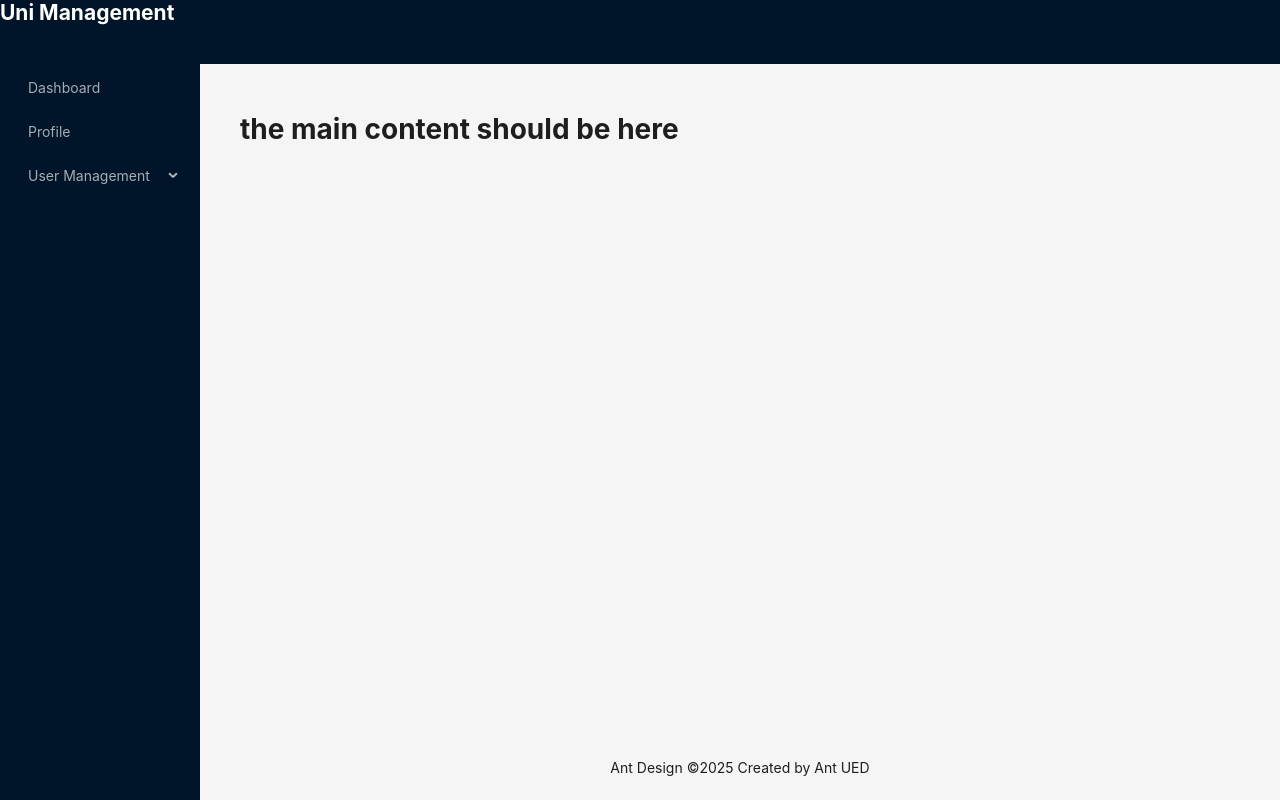
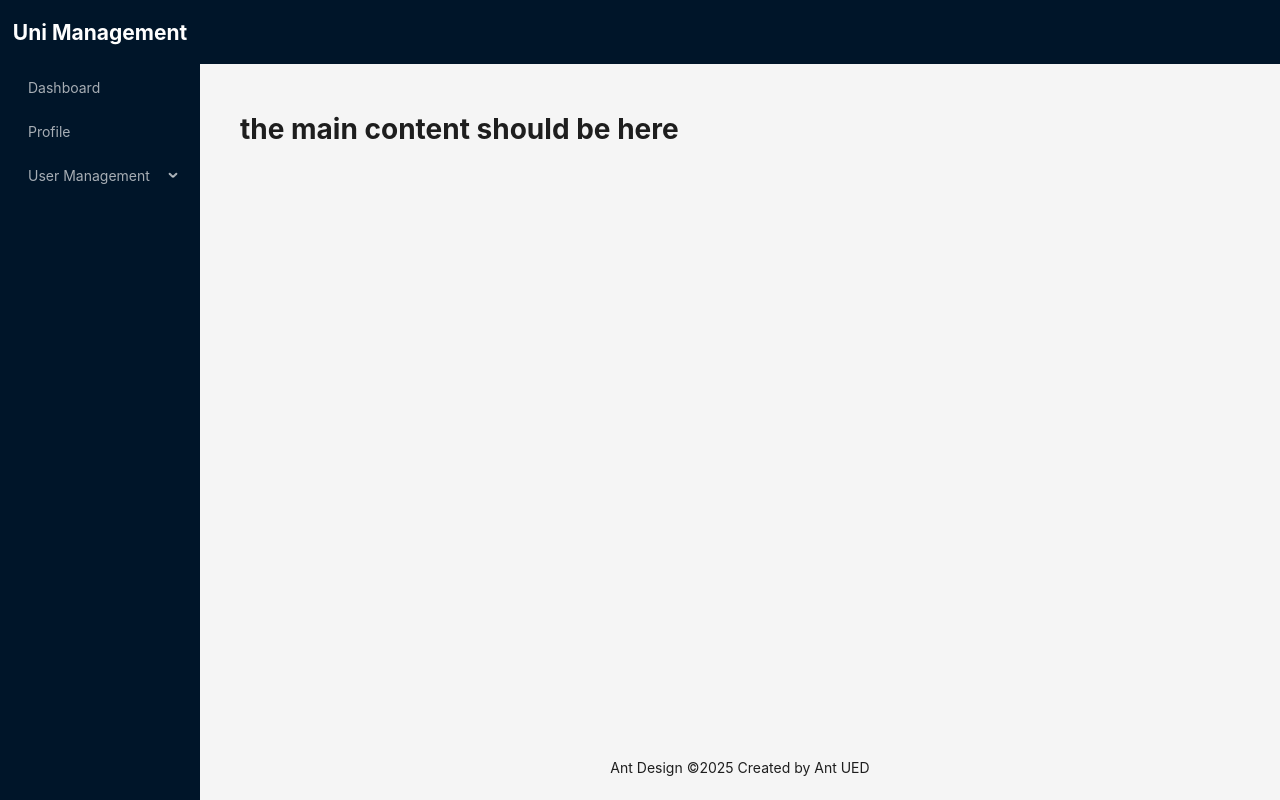
Before and after one commit to MuntasirAbid/university-management-frontend, a React (Vite) app: page / in a window 1280 px wide. Built offline with nearby package versions, Linux system fonts and the light colour scheme.

Commit message:
refectored

```diff
--- a/src/components/layout/MainLayout.tsx
+++ b/src/components/layout/MainLayout.tsx
@@ -40,7 +40,15 @@ const MainLayout = () => {
           console.log(collapsed, type);
         }}
       >
-        <div style={{ color: "white", height: "4rem" }}>
+        <div
+          style={{
+            color: "white",
+            height: "4rem",
+            display: "flex",
+            justifyContent: "center",
+            alignItems: "center",
+          }}
+        >
           <h1>Uni Management</h1>
         </div>
         <Menu theme="dark" mode="inline" items={items} />
```
